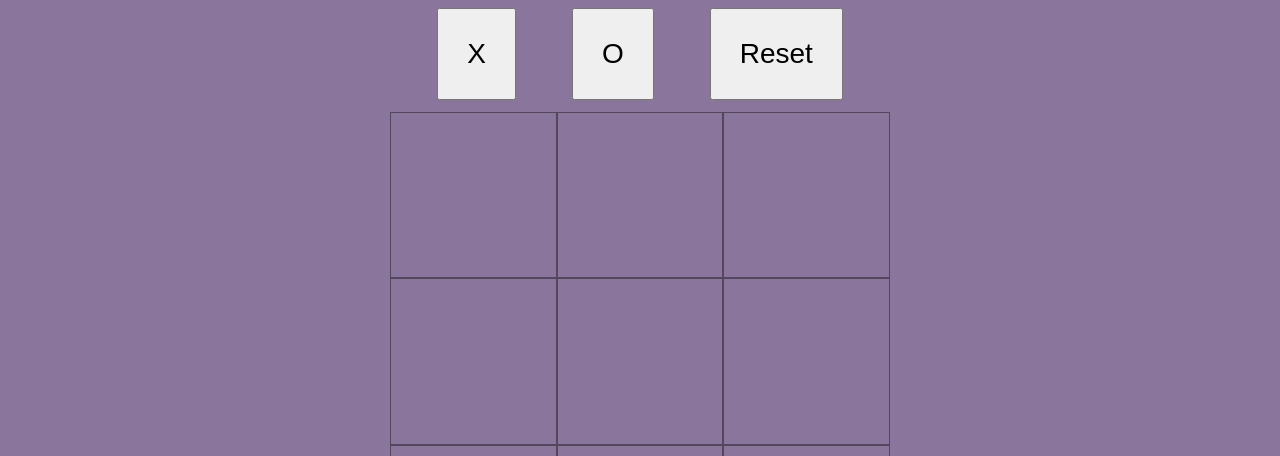
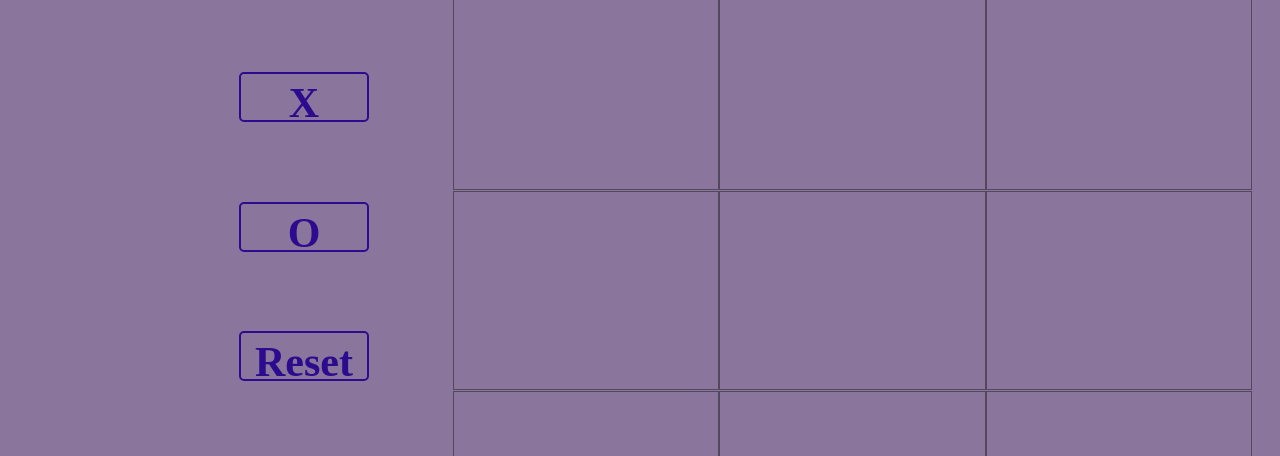
Before and after one commit to CJskii/tic-tac-toe-game, a plain HTML site: page index.html in a window 1280 px wide. Shown: the part 134-590 px from the top of the page. Drawn offline with Linux system fonts and the light colour scheme; a web font is replaced by a local one.

Commit message:
new font

```diff
--- a/index.html
+++ b/index.html
@@ -14,14 +14,13 @@
             <h1>Tic Tac Toe Game</h1>
         </section>
 
+        <div class="main-wrapper">
             <div class="player-selection">
-            <button class="playerX">X</button>
-            <button class="playerO">O</button>
-            <button class="reset">Reset</button>
+                <button class="css-button-sliding-to-bottom--blue playerX">X</button>
+                <button class="css-button-sliding-to-bottom--blue playerO">O</button>
+                <button class="css-button-sliding-to-bottom--blue reset">Reset</button>
+                <span class="winnerSpan">WINNER</span>
             </div>
-
-
-
             <section class="game-board">
 
                 <div data-index="0" class="tile"></div>
@@ -33,13 +32,13 @@
                 <div data-index="6" class="tile"></div>
                 <div data-index="7" class="tile"></div>
                 <div data-index="8" class="tile"></div>
-
             </section>
+        </div>
 
 
 
         <section class="winner-container">
-            <p>The winner is <span class="winnerSpan"></span></p>
+            <p>Created by CJski</p>
         </section>
     </div>
 
--- a/script.js
+++ b/script.js
@@ -63,7 +63,8 @@ document.addEventListener('DOMContentLoaded', () =>{
       tile.textContent = ""
     })
     board = ["", "", "", "", "", "", "", "", "" ]
-    winner.textContent = null
+    winner.textContent = "WINNER"
+    isGameActive = true
   })
 
   tiles.forEach((tile, index) => {{
@@ -134,14 +135,16 @@ document.addEventListener('DOMContentLoaded', () =>{
   }
 
   function announceWinner(player){
-    if (player == "X"){
+    if(isGameActive === false){
+      return;
+    } else if (player == "X"){
       winner.textContent = PLAYERX_WON
     } else if (player == "O"){
       winner.textContent = PLAYERO_WON
     } else if (player == "tie"){
       winner.textContent = TIE
     }
-    return;
+    return isGameActive = false;
   }
 
   function resetBoard(){
--- a/style.css
+++ b/style.css
@@ -2,7 +2,13 @@
     margin: 0;
     padding: 0;
     box-sizing: border-box;
-    font-size: 28px;
+    font-size: 42px;
+    font-family: "Noto";
+}
+
+@font-face {
+    font-family: "Noto";
+    src: url(./TicTacToe.ttf);
 }
 
 html{
@@ -21,6 +27,13 @@ html{
     background-color: rgb(138, 118, 156);
 }
 
+.main-wrapper{
+    display: flex;
+    width: 100%;
+    justify-content: center;
+    align-items: center;
+}
+
 .header{
     display: flex;
     flex-direction: column;
@@ -29,27 +42,30 @@ html{
 }
 
 h1{
-    padding: 1rem;
     font-size: 2rem;
 }
 
 .player-selection{
-    width: 100%;
+    width: 30%;
+    height: 100%;
     display: flex;
-    justify-content: center;
-    align-items: center;
+    flex-direction: column;
+    justify-content: space-around;
+    align-items: flex-end;
+    padding: 1rem;
+    transition: ease-in .5s;
 }
 
 .player-selection>button{
-    padding: 1rem;
-    margin: 0 1rem;
+
 }
 
 .game-board{
-    width: 500px;
-    height: 500px;
+    width: 800px;
+    height: 600px;
     display: flex;
     flex-wrap: wrap;
+    margin-left: 1rem;
 }
 
 .tile{
@@ -61,3 +77,43 @@ h1{
     align-items: center;
     font-size: 1.5rem;
 }
+
+.css-button-sliding-to-bottom--blue {
+    min-width: 130px;
+    height: 50px;
+    color: #fff;
+    padding: 5px 10px;
+    font-weight: bold;
+    cursor: pointer;
+    transition: all 0.3s ease;
+    position: relative;
+    display: inline-block;
+    outline: none;
+    border-radius: 5px;
+    z-index: 0;
+    background: transparent;
+    overflow: hidden;
+    border: 2px solid #2c0b8e;
+    color: #2c0b8e;
+  }
+  .css-button-sliding-to-bottom--blue:hover {
+    color: #fff;
+  }
+  .css-button-sliding-to-bottom--blue:hover:after {
+    height: 100%;
+  }
+  .css-button-sliding-to-bottom--blue:after {
+    content: "";
+    position: absolute;
+    z-index: -1;
+    transition: all 0.3s ease;
+    left: 0;
+    top: 0;
+    height: 0;
+    width: 100%;
+    background: #2c0b8e;
+  }
+
+  .winnerSpan{
+    letter-spacing: 10px;
+  }
```
Lines whose indentation alone changed are shown as unchanged.
